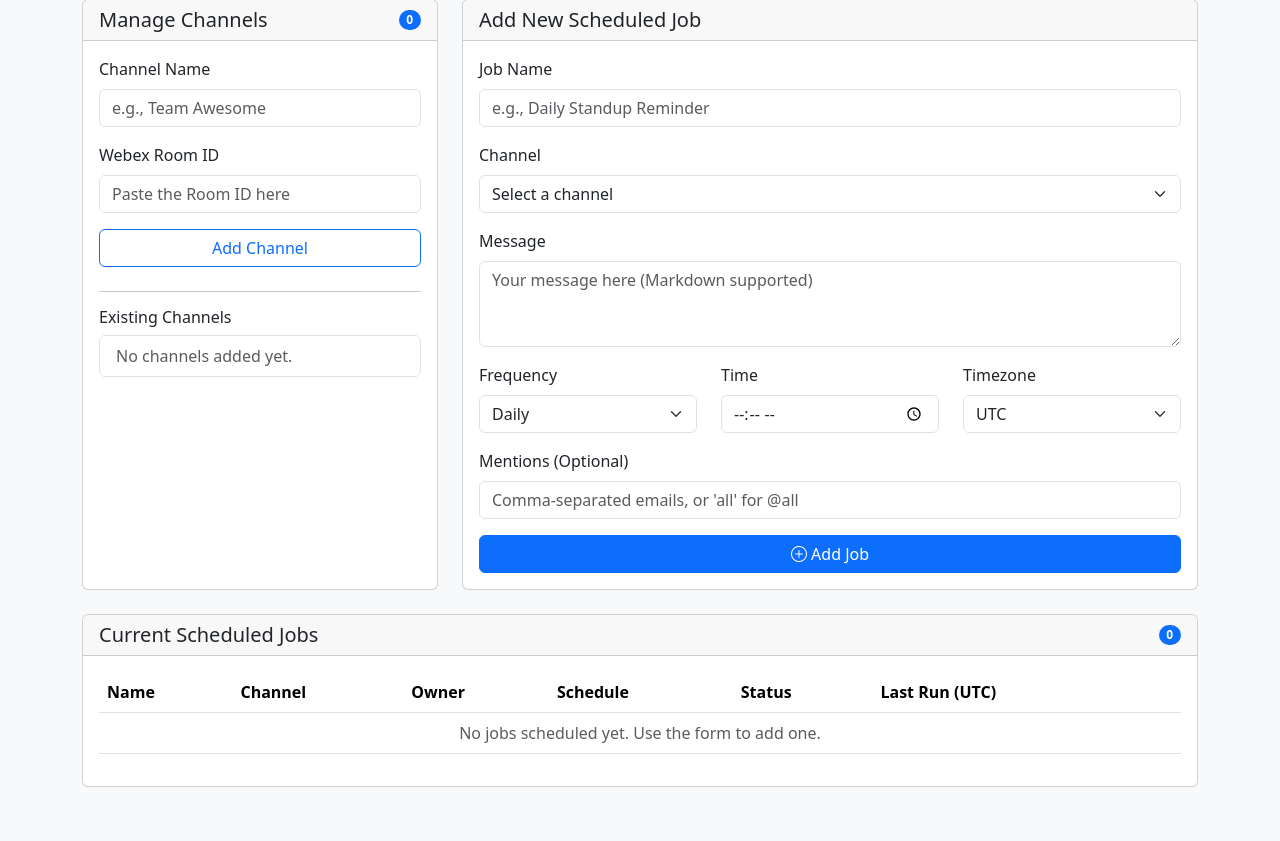
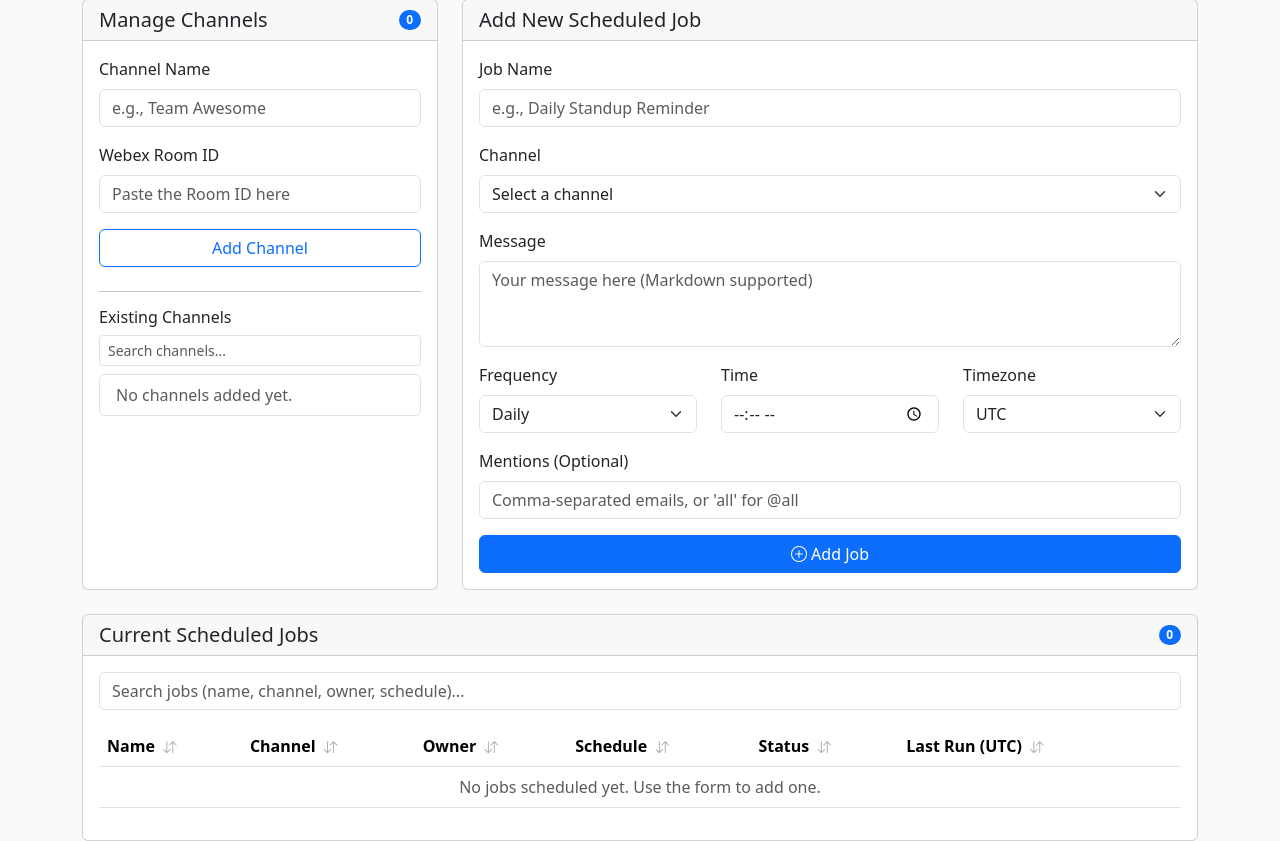
Before and after one commit to pawel-cygal/webex-repo-man, a Flask app: page / in a window 1280 px wide. Shown: the part 128-969 px from the top of the page. Before the commit the page ends 915 px from the top, so only its background shows below. Run offline with Flask 3, Linux system fonts and the light colour scheme; the visitor is signed in with stand-in values (Sample User, id 1); data that the repository does not hold is empty.

Commit message:
feat: Add search boxes and column sorting for jobs and channels
Adds a live text filter above both the channels list and the jobs
table, matching across the full row text (name, channel, owner,
schedule). Clicking a column header toggles ascending/descending order
with a sort indicator icon. Pure client-side, no extra dependencies.

```diff
--- a/app/static/js/main.js
+++ b/app/static/js/main.js
@@ -17,6 +17,11 @@ document.addEventListener('DOMContentLoaded', function() {
 
     const channelList = document.getElementById('channel-list');
     if (channelList) channelList.addEventListener('submit', handleDelegatedSubmit);
+
+    // --- Search & Sort ---
+    setupTableSearch('job-search', 'jobs-table-body');
+    setupListSearch('channel-search', 'channel-list');
+    setupSortableTable('jobs-table');
 
     // --- Display session alerts ---
     const alertMessage = sessionStorage.getItem('alertMessage');
@@ -178,6 +183,58 @@ document.addEventListener('DOMContentLoaded', function() {
         row.insertAdjacentHTML('afterbegin', html);
     }
 
+    function setupTableSearch(inputId, tbodyId) {
+        const input = document.getElementById(inputId);
+        const tbody = document.getElementById(tbodyId);
+        if (!input || !tbody) return;
+        input.addEventListener('input', () => {
+            const q = input.value.trim().toLowerCase();
+            for (const row of tbody.rows) {
+                if (row.querySelector('td[colspan]')) continue;
+                row.style.display = !q || row.textContent.toLowerCase().includes(q) ? '' : 'none';
+            }
+        });
+    }
+
+    function setupListSearch(inputId, listId) {
+        const input = document.getElementById(inputId);
+        const list = document.getElementById(listId);
+        if (!input || !list) return;
+        input.addEventListener('input', () => {
+            const q = input.value.trim().toLowerCase();
+            for (const item of list.children) {
+                item.style.display = !q || item.textContent.toLowerCase().includes(q) ? '' : 'none';
+            }
+        });
+    }
+
+    function setupSortableTable(tableId) {
+        const table = document.getElementById(tableId);
+        if (!table) return;
+        const headers = table.querySelectorAll('thead th.sortable');
+        headers.forEach((th, idx) => {
+            th.addEventListener('click', () => sortTableBy(table, th, idx));
+        });
+    }
+
+    function sortTableBy(table, th, colIdx) {
+        const tbody = table.tBodies[0];
+        const rows = Array.from(tbody.rows).filter(r => !r.querySelector('td[colspan]'));
+        if (!rows.length) return;
+
+        const isAsc = !th.classList.contains('sort-asc');
+        table.querySelectorAll('thead th').forEach(h => h.classList.remove('sort-asc', 'sort-desc'));
+        th.classList.add(isAsc ? 'sort-asc' : 'sort-desc');
+
+        rows.sort((a, b) => {
+            const av = (a.cells[colIdx]?.textContent || '').trim().toLowerCase();
+            const bv = (b.cells[colIdx]?.textContent || '').trim().toLowerCase();
+            if (av === bv) return 0;
+            return (av < bv ? -1 : 1) * (isAsc ? 1 : -1);
+        });
+        rows.forEach(r => tbody.appendChild(r));
+    }
+
     function showAlert(message, category = 'primary') {
         const alertContainer = document.querySelector('.container.mt-4');
         const alert = document.createElement('div');
--- a/app/templates/index.html
+++ b/app/templates/index.html
@@ -7,6 +7,19 @@
     <!-- Bootstrap CSS -->
     <link href="https://cdn.jsdelivr.net/npm/bootstrap@5.3.3/dist/css/bootstrap.min.css" rel="stylesheet">
     <link rel="stylesheet" href="https://cdn.jsdelivr.net/npm/bootstrap-icons@1.11.3/font/bootstrap-icons.min.css">
+    <style>
+        .sortable-table th.sortable { cursor: pointer; user-select: none; }
+        .sortable-table th.sortable:hover { background-color: rgba(0,0,0,0.04); }
+        .sortable-table th .sort-indicator { opacity: 0.35; margin-left: 4px; font-size: 0.85em; }
+        .sortable-table th.sort-asc .sort-indicator,
+        .sortable-table th.sort-desc .sort-indicator { opacity: 1; }
+        .sortable-table th.sort-asc .sort-indicator::before {
+            content: "\F145"; font-family: "bootstrap-icons";
+        }
+        .sortable-table th.sort-desc .sort-indicator::before {
+            content: "\F128"; font-family: "bootstrap-icons";
+        }
+    </style>
 </head>
 <body class="bg-light">
     <nav class="navbar navbar-expand-lg navbar-dark bg-dark shadow-sm">
@@ -83,6 +96,10 @@
                         </form>
                         <hr>
                         <h6>Existing Channels</h6>
+                        <div class="mb-2">
+                            <input type="text" id="channel-search" class="form-control form-control-sm"
+                                   placeholder="Search channels..." autocomplete="off">
+                        </div>
                         <ul class="list-group" id="channel-list">
                             {% for channel in channels %}
                             <li class="list-group-item d-flex justify-content-between align-items-center">
@@ -181,15 +198,19 @@
                         <span class="badge bg-primary rounded-pill">{{ jobs|length }}</span>
                     </div>
                     <div class="card-body">
-                        <table class="table table-hover align-middle">
+                        <div class="mb-3">
+                            <input type="text" id="job-search" class="form-control"
+                                   placeholder="Search jobs (name, channel, owner, schedule)..." autocomplete="off">
+                        </div>
+                        <table class="table table-hover align-middle sortable-table" id="jobs-table">
                             <thead>
                                 <tr>
-                                    <th>Name</th>
-                                    <th>Channel</th>
-                                    <th>Owner</th>
-                                    <th>Schedule</th>
-                                    <th>Status</th>
-                                    <th>Last Run (UTC)</th>
+                                    <th data-sort="text" class="sortable">Name <i class="bi bi-arrow-down-up sort-indicator"></i></th>
+                                    <th data-sort="text" class="sortable">Channel <i class="bi bi-arrow-down-up sort-indicator"></i></th>
+                                    <th data-sort="text" class="sortable">Owner <i class="bi bi-arrow-down-up sort-indicator"></i></th>
+                                    <th data-sort="text" class="sortable">Schedule <i class="bi bi-arrow-down-up sort-indicator"></i></th>
+                                    <th data-sort="text" class="sortable">Status <i class="bi bi-arrow-down-up sort-indicator"></i></th>
+                                    <th data-sort="text" class="sortable">Last Run (UTC) <i class="bi bi-arrow-down-up sort-indicator"></i></th>
                                     <th></th>
                                 </tr>
                             </thead>
```
